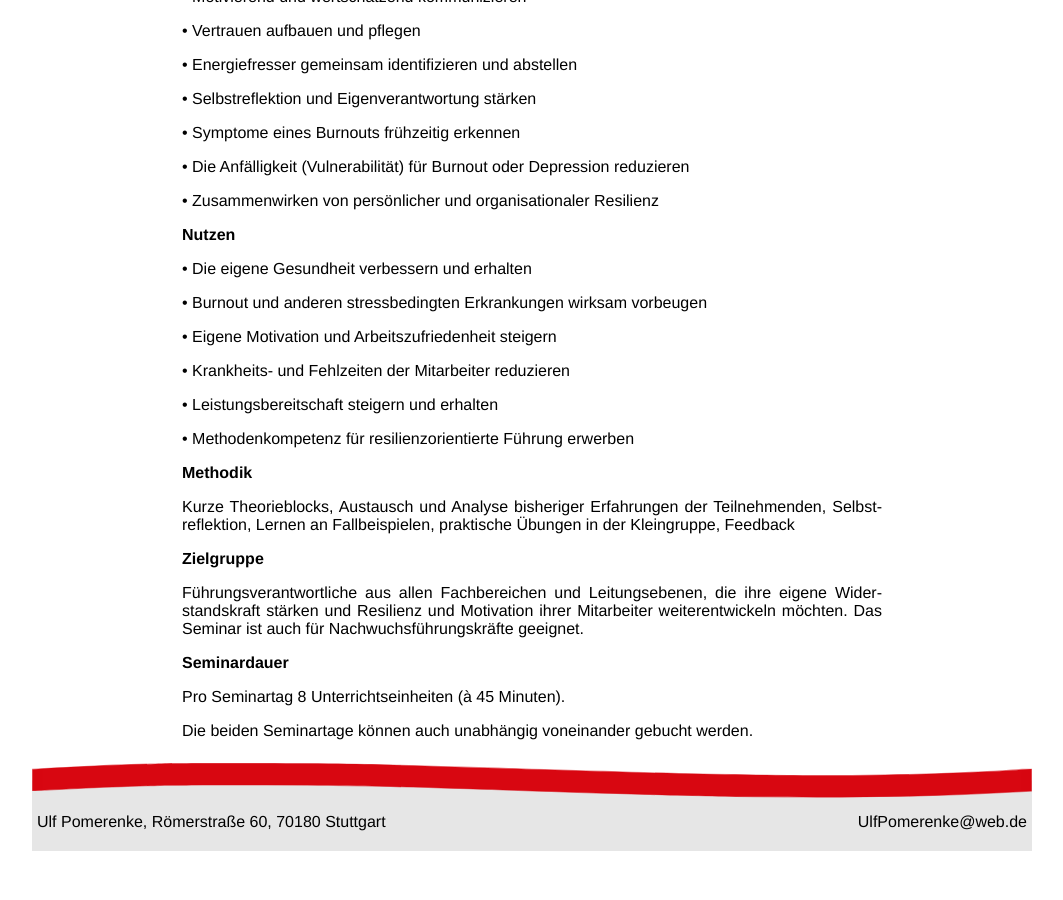
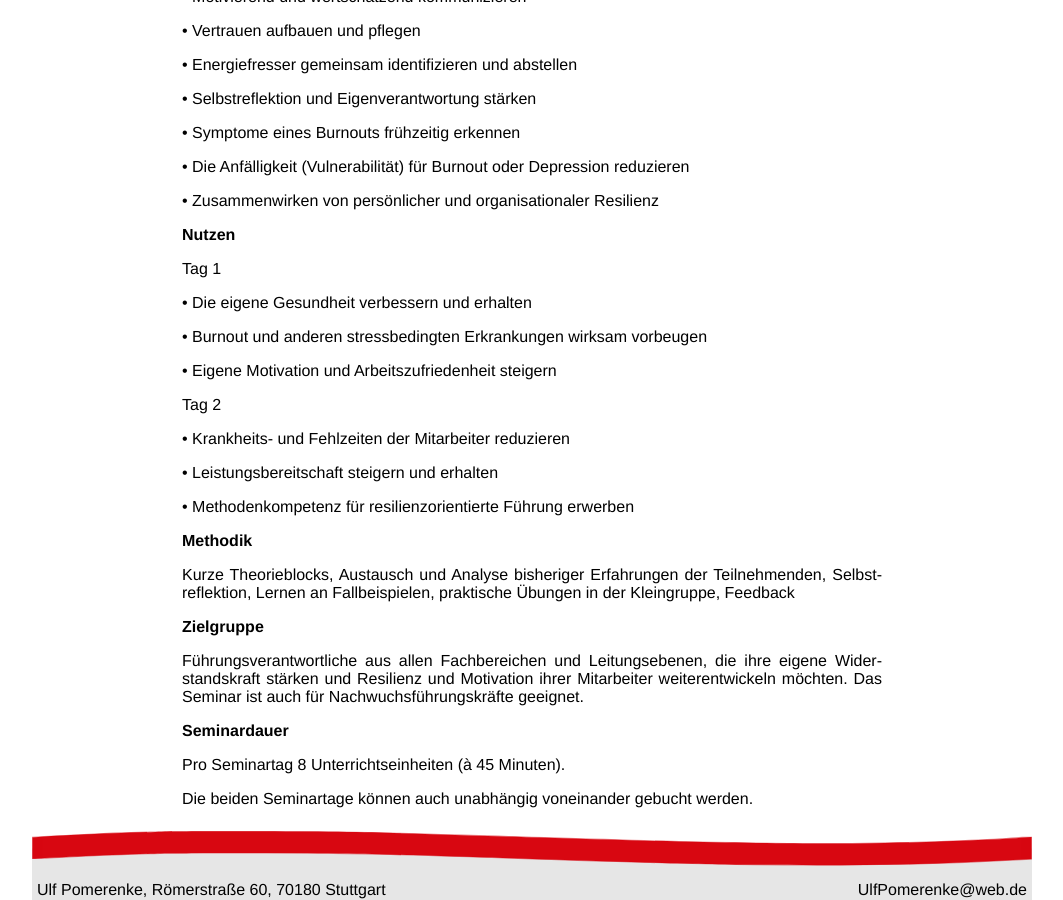
Before and after one commit to storywork/storywork.github.io, a Jekyll site: the page built from soziale-kompetenzen/FK2.md, in a window 1280 px wide and 900 px high, scrolled down 978 px. Shown: the whole window, without its empty margins (108-1171 px from the left). Built offline with Jekyll 4.4.1, drawn with Linux system fonts in a browser that asks for light colours; our own code applies the rules of GitHub Pages for plain Markdown files; before the commit the page ends 1829 px from its top, so only the background shows below that.

Commit message:
Edit via CMS (1)

```diff
--- a/soziale-kompetenzen/FK2.md
+++ b/soziale-kompetenzen/FK2.md
@@ -37,11 +37,15 @@
 
 **Nutzen**
 
+Tag 1
+
 •	Die eigene Gesundheit verbessern und erhalten
 
 •	Burnout und anderen stressbedingten Erkrankungen wirksam vorbeugen
 
 •	Eigene Motivation und Arbeitszufriedenheit steigern
+
+Tag 2
 
 •	Krankheits- und Fehlzeiten der Mitarbeiter reduzieren
 
```
